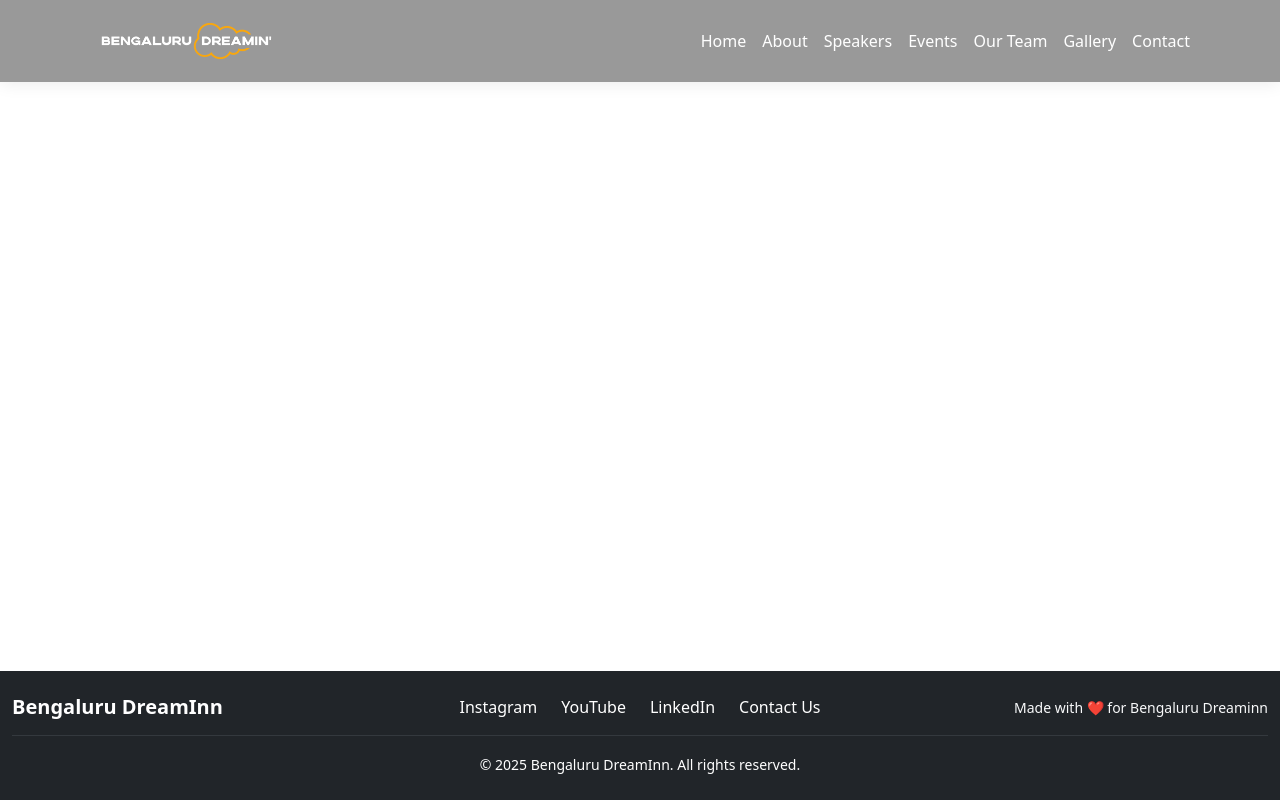
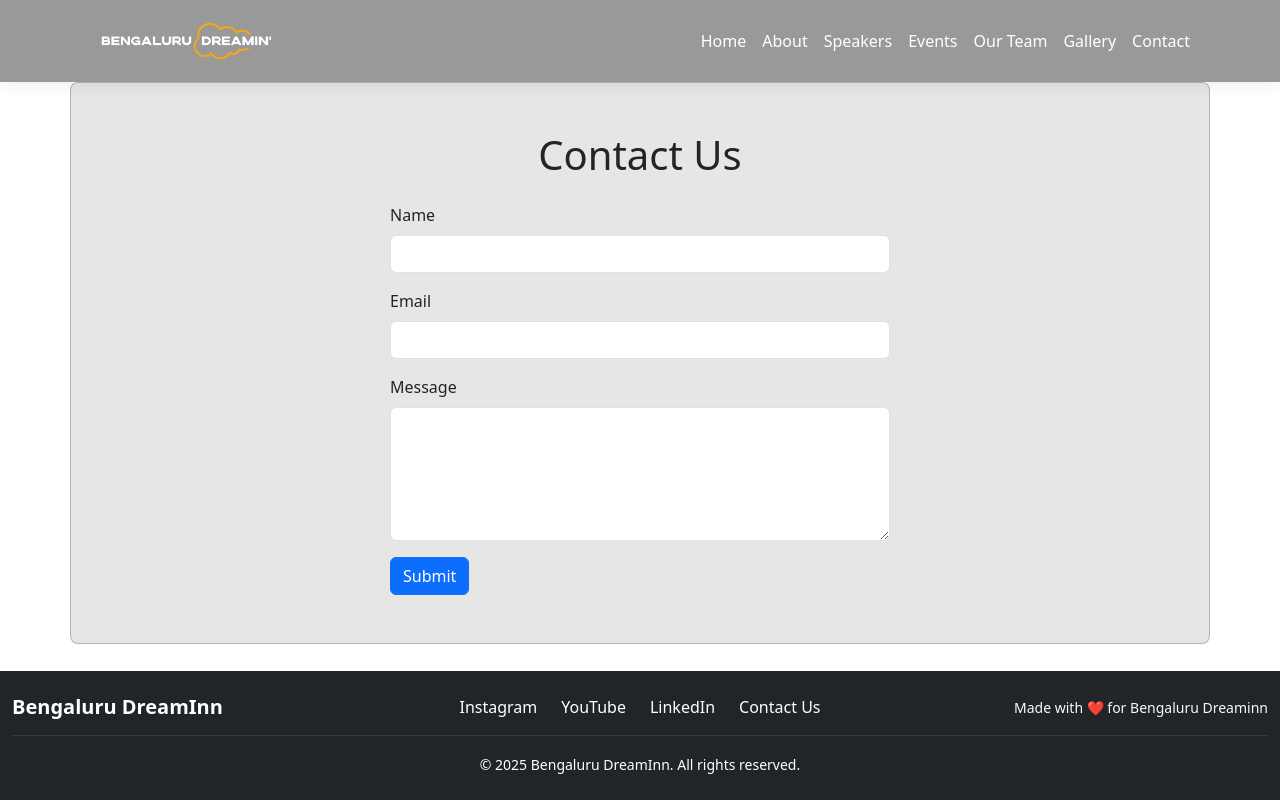
Before and after one commit to Pawan00patel/Bengalurudreaminn, a React (Create React App) app: page /contact-us in a window 1280 px wide. Built offline with nearby package versions, Linux system fonts and the light colour scheme.

Commit message:
Implement Our Team tabs, Gallery, Advisory Team, and UI improvements

```diff
--- a/src/components/App.tsx
+++ b/src/components/App.tsx
@@ -1,10 +1,11 @@
 import React from 'react';
-import { BrowserRouter as Router, Route, Switch } from 'react-router-dom';
+import { BrowserRouter as Router, Route, Switch, NavLink } from 'react-router-dom';
 import 'bootstrap/dist/css/bootstrap.min.css';
 import Header from './layout/Header';
 import Home from './pages/Home';
 import OurTeam from './pages/OurTeam';
 import Gallery from './pages/Gallery';
+import ContactUs from './pages/ContactUs';
 import Footer from './layout/Footer';
 
 
@@ -18,6 +19,7 @@ const App: React.FC = () => {
             <Route exact path="/" component={Home} />
             <Route path="/our-team" component={OurTeam} />
             <Route path="/gallery" component={Gallery} />
+            <Route path="/contact-us" component={ContactUs} />
           </Switch>
         </div>
         <Footer />
--- /dev/null
+++ b/src/components/pages/ContactUs.tsx
@@ -0,0 +1,68 @@
+import React, { useState } from 'react';
+
+const ContactUs: React.FC = () => {
+  const [formData, setFormData] = useState({
+    name: '',
+    email: '',
+    message: ''
+  });
+
+  const handleChange = (e: React.ChangeEvent<HTMLInputElement | HTMLTextAreaElement>) => {
+    const { name, value } = e.target;
+    setFormData({ ...formData, [name]: value });
+  };
+
+  const handleSubmit = (e: React.FormEvent) => {
+    e.preventDefault();
+    console.log('Form submitted:', formData);
+    alert('Thank you for your inquiry! We will get back to you soon.');
+    setFormData({ name: '', email: '', message: '' });
+  };
+
+  return (
+    <div className="container py-5" style={{ backdropFilter: 'blur(10px)', backgroundColor: 'rgba(128, 128, 128, 0.2)', border: '1px solid rgba(128, 128, 128, 0.5)', borderRadius: '8px' }}>
+      <h1 className="text-center mb-4">Contact Us</h1>
+      <form onSubmit={handleSubmit} className="mx-auto" style={{ maxWidth: '500px' }}>
+        <div className="mb-3">
+          <label htmlFor="name" className="form-label">Name</label>
+          <input
+            type="text"
+            id="name"
+            name="name"
+            className="form-control"
+            value={formData.name}
+            onChange={handleChange}
+            required
+          />
+        </div>
+        <div className="mb-3">
+          <label htmlFor="email" className="form-label">Email</label>
+          <input
+            type="email"
+            id="email"
+            name="email"
+            className="form-control"
+            value={formData.email}
+            onChange={handleChange}
+            required
+          />
+        </div>
+        <div className="mb-3">
+          <label htmlFor="message" className="form-label">Message</label>
+          <textarea
+            id="message"
+            name="message"
+            className="form-control"
+            rows={5}
+            value={formData.message}
+            onChange={handleChange}
+            required
+          ></textarea>
+        </div>
+        <button type="submit" className="btn btn-primary">Submit</button>
+      </form>
+    </div>
+  );
+};
+
+export default ContactUs;
--- a/src/components/pages/Home.tsx
+++ b/src/components/pages/Home.tsx
@@ -4,15 +4,17 @@ import About from '../sections/About';
 import Speakers from '../sections/Speakers';
 import Events from '../sections/Events';
 import CTA from '../sections/CTA';
+import Footer from '../layout/Footer';
 
 const Home: React.FC = () => {
   return (
     <main>
       <Hero />
-      <About />
-      <Speakers />
+      {/* <About /> */}
+      {/* <Speakers /> */}
       <Events />
-      <CTA />
+      {/* <CTA /> */}
+      {/* <Footer/> */}
     </main>
   );
 };
--- a/src/components/pages/OurTeam.tsx
+++ b/src/components/pages/OurTeam.tsx
@@ -11,7 +11,7 @@ const OurTeamPage: React.FC = () => {
   return (
     <div className="container py-5">
       <h1 className="text-center mb-4">Our Team</h1>
-      <ul className="nav nav-tabs justify-content-center mb-4">
+      <ul className="nav nav-tabs justify-content-center mb-4" style={{ backdropFilter: 'blur(10px)', backgroundColor: 'rgba(255, 255, 255, 0.8)', borderRadius: '8px' }}>
         <li className="nav-item">
           <NavLink className="nav-link" activeClassName="active" to={`${url}/event-founders`}>
             Event Founders
--- a/src/components/sections/Events.tsx
+++ b/src/components/sections/Events.tsx
@@ -62,7 +62,8 @@ const Events: React.FC = () => {
           ></div>
 
           {/* Events */}
-          <div className="row g-5">            {events.map((event, index) => (
+          <div className="row g-5">
+            {events.map((event, index) => (
               <div
                 key={event.id}
                 className={`col-lg-6 ${
@@ -89,13 +90,14 @@ const Events: React.FC = () => {
                   ></div>
 
                   {/* Card */}
-                    <div className="card shadow-sm border-0 p-4 hover-lift">
+                  <div className="card shadow-sm border-0 p-4 hover-lift rounded-3">
                     {/* Event Date */}
                     <div className="text-muted mb-3 fw-semibold">
                       {formatDate(event.date)}
                     </div>
 
-                      <div className="d-flex align-items-start gap-3 mb-3">                        <div className={`p-3 rounded-3 bg-${event.type === 'meetup' ? 'primary' : 'success'} bg-opacity-10`}>
+                    <div className="d-flex align-items-start gap-3 mb-3">
+                      <div className={`p-3 rounded-3 bg-${event.type === 'meetup' ? 'primary' : 'success'} bg-opacity-10`}>
                         <span className={`text-${event.type === 'meetup' ? 'primary' : 'success'} fs-4`}>
                           {getEventIcon(event.type)}
                         </span>
@@ -110,7 +112,20 @@ const Events: React.FC = () => {
 
                     <p className="text-muted mb-0">{event.description}</p>
                   </div>
-                  </div>                </div>
+
+                  {/* Timeline line animation */}
+                  <div
+                    className="position-absolute top-0 start-50 translate-middle-x timeline-line"
+                    style={{
+                      width: '2px',
+                      height: '100%',
+                      backgroundColor: '#e9ecef',
+                      zIndex: -1, /* Ensure it stays behind the cards */
+                      animation: 'fill-line 2s ease-in-out forwards'
+                    }}
+                  ></div>
+                </div>
+              </div>
             ))}
           </div>
         </div>
--- a/src/components/sections/hero.tsx
+++ b/src/components/sections/hero.tsx
@@ -15,9 +15,9 @@ const Hero: React.FC = () => {
     checkVideo();
   }, []);
   return (
-    <section id="home" className="position-relative min-vh-100 p-0 m-0" style={{overflow: 'hidden'}}>
+    <section id="home" className="position-relative min-vh-100 p-0 m-0" style={{overflow: 'hidden', marginBottom: '0'}}>
       {/* Video Background */}
-      <div className="position-fixed top-0 start-0 w-100 h-100" style={{ zIndex: 0, minHeight: '100vh', minWidth: '100vw', overflow: 'hidden' }}>
+      <div className="position-absolute top-0 start-0 w-100 h-100" style={{ zIndex: 0, minHeight: '100vh', minWidth: '100vw', overflow: 'hidden', pointerEvents: 'none', marginBottom: '0' }}>
         <Video
           sources={[
             {
@@ -27,7 +27,7 @@ const Hero: React.FC = () => {
           ]}
           width="100%"
           height="100%"
-          style={{ objectFit: 'cover', width: '100vw', height: '100vh' }}
+          style={{ objectFit: 'cover', width: '100vw', height: '100vh', marginBottom: '0' }}
           autoPlay
           muted
           loop
@@ -38,7 +38,8 @@ const Hero: React.FC = () => {
           className="position-absolute top-0 start-0 w-100 h-100"
           style={{
             backgroundColor: 'rgba(0, 0, 0, 0.5)',
-            zIndex: 1
+            zIndex: 1,
+            marginBottom: '0'
           }}
         />
       </div>
@@ -56,6 +57,22 @@ const Hero: React.FC = () => {
           </div>
         </div>
       </div>
+
+      {/* Call to Action at Bottom
+      <div style={{position: 'absolute', left: 0, right: 0, bottom: 0, zIndex: 3}}>
+        <div className="w-100 py-5" style={{background: '#0a74ff'}}>
+          <div className="container text-center">
+            <h2 className="fw-bold display-4 text-white mb-3">Ready to Join the Carnival?</h2>
+            <p className="lead text-dark mb-4">
+              Be part of a movement that's shaping the future of the Salesforce ecosystem. Come, Network, Learn and Have Fun!
+            </p>
+            <div className="d-flex flex-column flex-md-row justify-content-center gap-3">
+              <a href="#register" className="btn btn-light btn-lg rounded-pill px-5 fw-semibold mb-2 mb-md-0">Register Now</a>
+              <a href="#schedule" className="btn btn-outline-light btn-lg rounded-pill px-5 fw-semibold">View Schedule</a>
+            </div>
+          </div>
+        </div>
+      </div> */}
     </section>
   );
 };
--- a/src/data/constants.ts
+++ b/src/data/constants.ts
@@ -9,7 +9,7 @@ export const navItems: NavItem[] = [
   { id: 'events', label: 'Events', href: '#events' },
   { id: 'our-team', label: 'Our Team', href: '/our-team' },
   { id: 'gallery', label: 'Gallery', href: '/gallery' },
-  { id: 'contact', label: 'Contact', href: '#contact' },
+  { id: 'contact', label: 'Contact', href: '/contact-us' },
 ];
 
 export const speakers: Speaker[] = [
--- a/src/styles/App.css
+++ b/src/styles/App.css
@@ -5,6 +5,7 @@
 
 .gradient-text {
   background: linear-gradient(135deg, var(--bs-primary) 0%, var(--bs-purple) 100%);
+  background-clip: text; /* Standard property for compatibility */
   -webkit-background-clip: text;
   -webkit-text-fill-color: transparent;
 }
@@ -25,3 +26,12 @@
 .bg-gradient-light {
   background: linear-gradient(135deg, #f8f9fa 0%, #e9ecef 100%);
 }
+
+/* Ensure no gaps between hero and next section */
+#home {
+  margin-bottom: 0;
+}
+
+#home + * {
+  margin-top: 0;
+}
--- a/src/styles/Events.css
+++ b/src/styles/Events.css
@@ -22,3 +22,22 @@
 [data-aos].aos-animate {
   transform: translateX(0);
 }
+
+/* Timeline line animation */
+@keyframes fill-line {
+  from {
+    height: 0;
+  }
+  to {
+    height: 100%;
+  }
+}
+
+.timeline-line {
+  animation: fill-line 2s ease-in-out forwards;
+}
+
+/* Rounded card styles */
+.card {
+  border-radius: 0.75rem; /* Ensure rounded corners */
+}
```
Lines whose indentation alone changed are shown as unchanged.
